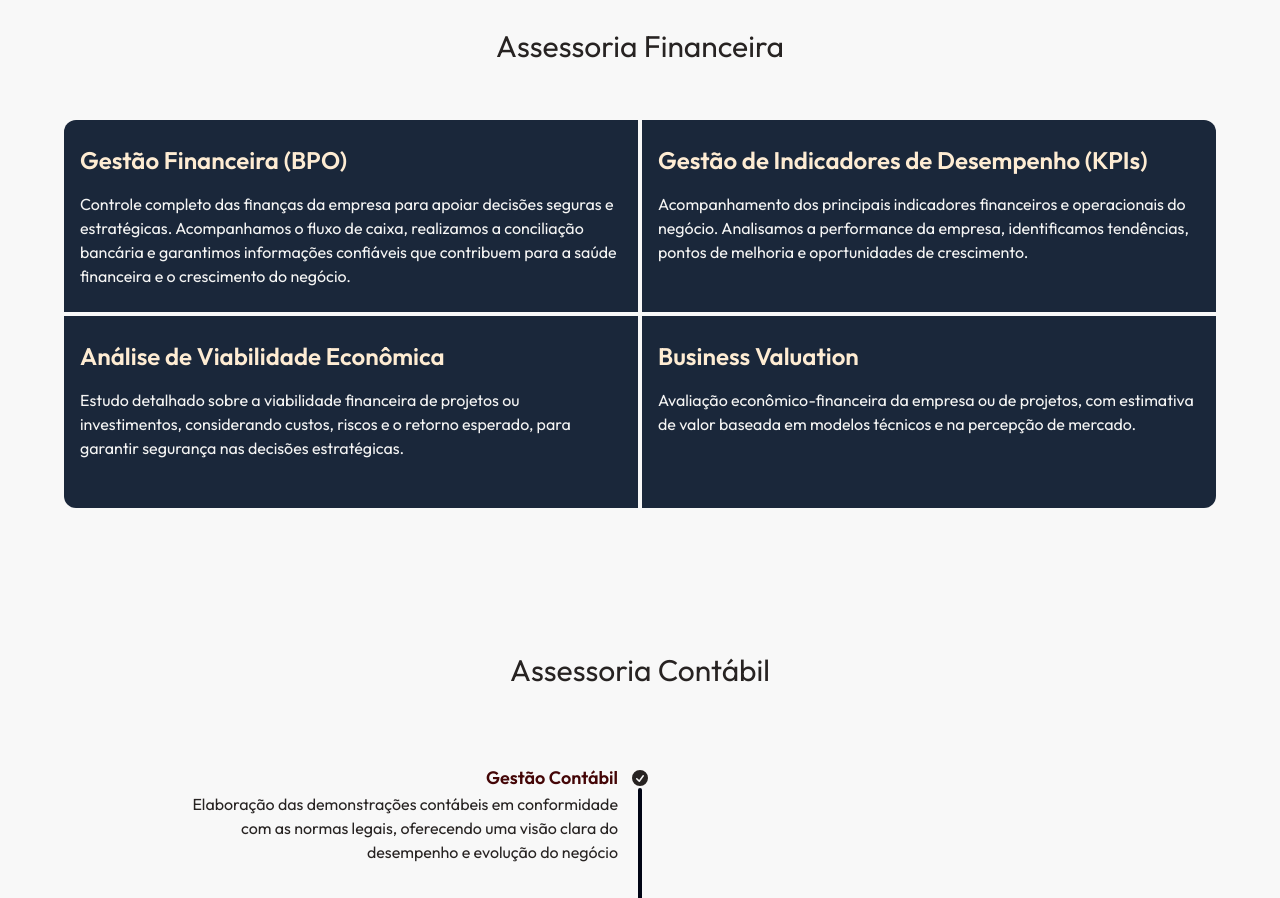
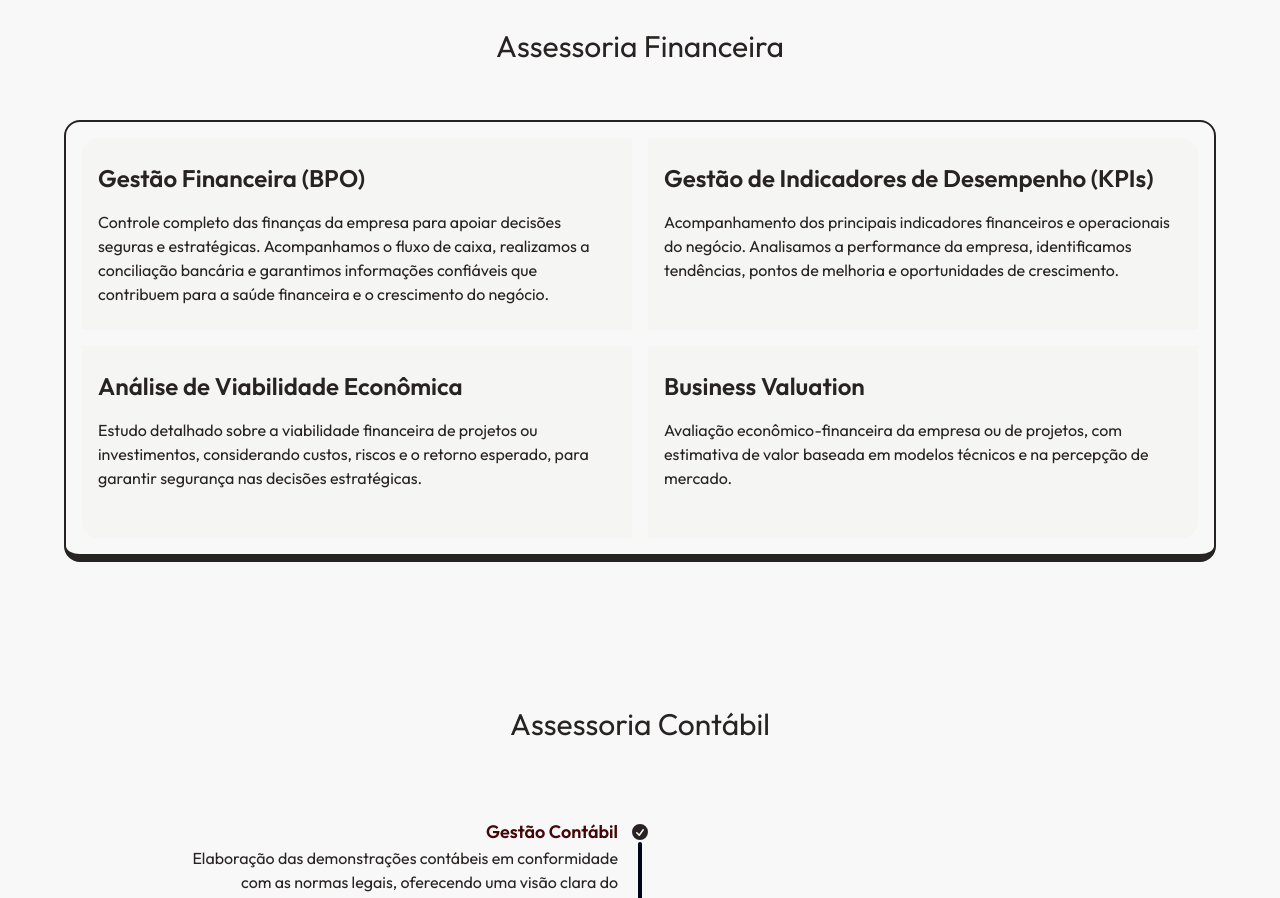
Before and after one commit to PedroVMLopes/cpmpaulista, a Next.js app: page / in a window 1280 px wide. Shown: the part 1340-2238 px from the top of the page. Built offline with nearby package versions, Linux system fonts and the light colour scheme; a web font is replaced by a local one.

Commit message:
fix: Mudanças na sessão de Assessoria Financeira

```diff
--- a/components/AssessoriaFinanceira.tsx
+++ b/components/AssessoriaFinanceira.tsx
@@ -1,45 +1,51 @@
 
 export default function AssessoriaFinanceira() {
+
     return (
         <div className="text-center flex flex-col items-center">
             <h1 className="text-3xl py-4">Assessoria Financeira</h1>
-            <div className="grid grid-cols-1 md:grid-rows-2 md:grid-cols-2 gap-0.5 md:gap-1 w-full p-2 md:p-0 mt-10 text-start rounded-2xl">
+            <div className="grid grid-cols-1 md:grid-rows-2 md:grid-cols-2 gap-0.5 md:gap-4 w-full p-2 md:p-4 mt-10 text-start rounded-2xl border-2 border-b-8">
+
                 {/* Grid 1 */}
-                <div className="indicator w-full flex flex-col rounded-xl rounded-b-none md:rounded-r-none bg-secondary text-primary-content">
+                <div className="indicator w-full flex flex-col rounded-2xl rounded-b-none md:rounded-r-none bg-base-200 text-center md:text-start">
                     <div className="text-2xl p-4 pt-6 pb-0 flex flex-row items-center gap-2">
-                        <p className="font-semibold text-neutral-content">Gestão Financeira (BPO)</p>
+                        <p className="font-semibold w-full">Gestão Financeira (BPO)</p>
                     </div>
                     <div className="p-4 pb-6 flex flex-col gap-2">
-                        <p className="">Controle completo das finanças da empresa para apoiar decisões seguras e estratégicas. Acompanhamos o fluxo de caixa, realizamos a conciliação bancária e garantimos informações confiáveis que contribuem para a saúde financeira e o crescimento do negócio.</p>
+                        <p className="w-full">Controle completo das finanças da empresa para apoiar decisões seguras e estratégicas. Acompanhamos o fluxo de caixa, realizamos a conciliação bancária e garantimos informações confiáveis que contribuem para a saúde financeira e o crescimento do negócio.</p>
                     </div>
                 </div>
+
                 {/* Grid 2 */}
-                <div className="indicator w-full flex flex-col md:rounded-tr-xl bg-secondary text-primary-content">
+                <div className="indicator w-full flex flex-col md:rounded-tr-2xl bg-base-200 text-center md:text-start">
                     <div className="text-2xl p-4 pt-6 pb-0 flex flex-row items-center gap-2">
-                        <p className="font-semibold text-neutral-content">Gestão de Indicadores de Desempenho (KPIs)</p>
+                        <p className="font-semibold w-full">Gestão de Indicadores de Desempenho (KPIs)</p>
                     </div>
                     <div className="p-4 pb-6 flex flex-col gap-2">
                         <p>Acompanhamento dos principais indicadores financeiros e operacionais do negócio. Analisamos a performance da empresa, identificamos tendências, pontos de melhoria e oportunidades de crescimento.</p>
                     </div>
                 </div>
+
                 {/* Grid 3 */}
-                <div className="indicator w-full flex flex-col md:rounded-bl-xl bg-secondary text-primary-content">
+                <div className="indicator w-full flex flex-col md:rounded-bl-2xl bg-base-200 text-center md:text-start">
                     <div className="text-2xl p-4 pt-6 pb-0 flex flex-row items-center gap-2">
-                        <p className="font-semibold text-neutral-content">Análise de Viabilidade Econômica</p>
+                        <p className="font-semibold w-full">Análise de Viabilidade Econômica</p>
                     </div>
                     <div className="p-4 pb-6 flex flex-col gap-2">
                         <p>Estudo detalhado sobre a viabilidade financeira de projetos ou investimentos, considerando custos, riscos e o retorno esperado, para garantir segurança nas decisões estratégicas.</p>
                     </div>
                 </div>
+
                 {/* Grid 4 */}
-                <div className="indicator w-full flex flex-col rounded-xl rounded-t-none md:rounded-bl-none md:rounded-br-xl bg-secondary text-primary-content">
+                <div className="indicator w-full flex flex-col rounded-2xl rounded-t-none md:rounded-bl-none md:rounded-br-2xl bg-base-200 text-center md:text-start">
                     <div className="text-2xl p-4 pt-6 pb-0 flex flex-row items-center gap-2">
-                        <p className="font-semibold text-neutral-content">Business Valuation</p>
+                        <p className="font-semibold w-full">Business Valuation</p>
                     </div>
                     <div className="p-4 pb-6 flex flex-col gap-2">
                         <p>Avaliação econômico-financeira da empresa ou de projetos, com estimativa de valor baseada em modelos técnicos e na percepção de mercado.</p>
                     </div>
                 </div>
+
             </div>
         </div>
     )
--- a/components/HeroImage.tsx
+++ b/components/HeroImage.tsx
@@ -80,7 +80,7 @@ export default function HeroImage() {
                         <h1 className="text-5xl md:text-6xl p-6 pt-0 mx-4 text-center font-cabinet font-bold opacity-60">
                             Gestão e Negócios
                         </h1>
-                        <button onClick={handleButtonClick} className='cursor-pointer btn btn-ghost backdrop-blur-2xl font-bold'> Saiba Mais </button>
+                        <button onClick={handleButtonClick} className='cursor-pointer btn font-bold'> Saiba Mais </button>
                 </motion.div>
             </motion.div>
 
```
